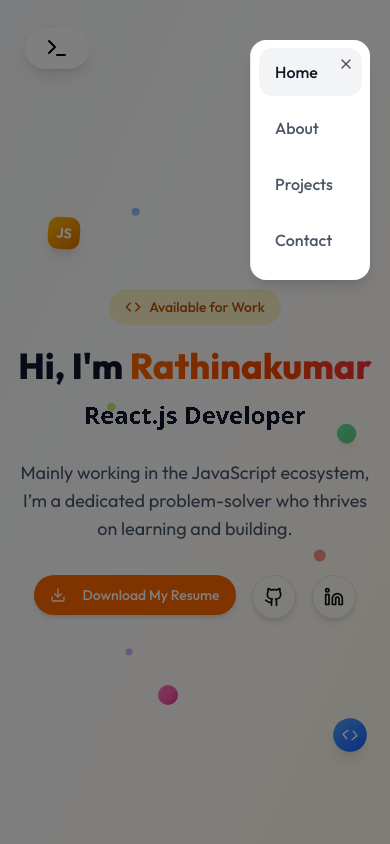
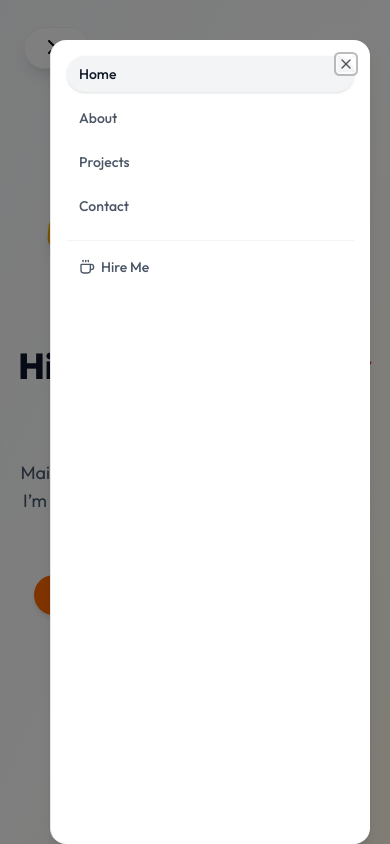
Before and after one commit to rathinakumar-dev/Portfolio, a React (Vite) app: page / in a window 390 px wide. Both pictures are taken after a click on the button 334 px from the left and 48 px from the top of the page. Shown: the top 844 px of the page. Built offline with nearby package versions, Linux system fonts and the light colour scheme.

Commit message:
second commit

```diff
--- a/src/components/Navbar.jsx
+++ b/src/components/Navbar.jsx
@@ -17,6 +17,27 @@ const Navbar = () => {
     { name: "Contact", href: "#contact" },
   ];
 
+  // Handle navigation click for both desktop and mobile
+  const handleNavClick = (e, item) => {
+    e.preventDefault(); // Prevent default anchor behavior
+    setActiveTab(item.name);
+    setIsOpen(false); // Close mobile menu
+
+    // Handle smooth scrolling for hash links
+    if (item.href.startsWith("#")) {
+      const element = document.querySelector(item.href);
+      if (element) {
+        element.scrollIntoView({
+          behavior: "smooth",
+          block: "start",
+        });
+      }
+    } else if (item.href === "/") {
+      // Handle home navigation
+      window.scrollTo({ top: 0, behavior: "smooth" });
+    }
+  };
+
   return (
     <div className="fixed top-6 left-0 right-0 z-50 flex items-center justify-between px-6 max-w-7xl mx-auto">
       {/* Avatar/Logo */}
@@ -28,14 +49,14 @@ const Navbar = () => {
         </div>
       </div>
 
-      {/* Center Navigation Pills */}
-      <div className=" hidden lg:flex bg-white/90 backdrop-blur-md rounded-full px-2 py-1 shadow-lg border border-gray-100">
+      {/* Center Navigation Pills - Desktop */}
+      <div className="hidden lg:flex bg-white/90 backdrop-blur-md rounded-full px-2 py-1 shadow-lg border border-gray-100">
         <div className="flex items-center space-x-1">
           {navItems.map((item) => (
-            <a
-              key={item.name}
+
+             <a key={item.name}
               href={item.href}
-              onClick={() => setActiveTab(item.name)}
+              onClick={(e) => handleNavClick(e, item)}
               className={`px-3 py-2 rounded-full text-sm font-medium transition-all duration-200 ${
                 activeTab === item.name
                   ? "bg-gray-100 text-gray-900 shadow-sm"
@@ -48,8 +69,9 @@ const Navbar = () => {
         </div>
       </div>
 
-      <div className="hidden lg:flex bg-white/90 rounded-full px-2 py-1 shadow-lg border border-gray-100   cursor-pointer">
-        <div className="p-2 rounded-full flex items-center  justify-center hover:bg-gray-50">
+      {/* Hire Me Button - Desktop */}
+      <div className="hidden lg:flex bg-white/90 rounded-full px-2 py-1 shadow-lg border border-gray-100 cursor-pointer">
+        <div className="p-2 rounded-full flex items-center justify-center hover:bg-gray-50">
           <a href="mailto:rathinakumar825@gmail.com" className="no-underline">
             <button className="text-gray-900 text-sm flex gap-1.5 justify-center items-center cursor-pointer">
               <Coffee className="text-gray-900 w-5 h-5" />
@@ -59,7 +81,7 @@ const Navbar = () => {
         </div>
       </div>
 
-      {/* Mobile Menu Button / Desktop Menu Icon */}
+      {/* Mobile Menu Button */}
       <div className="bg-white rounded-full p-2 me-2 shadow-lg flex lg:hidden">
         <Sheet open={isOpen} onOpenChange={setIsOpen}>
           <SheetTrigger asChild>
@@ -73,28 +95,39 @@ const Navbar = () => {
           </SheetTrigger>
           <SheetContent
             side="right"
-            className="bg-white w-30 h-60 p-0 rounded-2xl right-5 top-10"
+            className="bg-white w-80 h-auto p-0 rounded-2xl right-5 top-10"
           >
             <div className="flex flex-col h-full">
               {/* Mobile Navigation */}
-              <div className="flex flex-col p-2 space-y-2">
+              <div className="flex flex-col p-4 space-y-2">
                 {navItems.map((item) => (
-                  <button
-                    key={item.name}
+
+                   <a key={item.name}
                     href={item.href}
-                    onClick={() => {
-                      setActiveTab(item.name);
-                      setIsOpen(false);
-                    }}
-                    className={`text-left px-4 py-3 rounded-xl text-base font-medium transition-all duration-200 ${
+                    onClick={(e) => handleNavClick(e, item)}
+                    className={`px-3 py-2 rounded-full text-sm font-medium transition-all duration-200 ${
                       activeTab === item.name
-                        ? "bg-gray-100 text-gray-900"
+                        ? "bg-gray-100 text-gray-900 shadow-sm"
                         : "text-gray-600 hover:text-gray-900 hover:bg-gray-50"
                     }`}
                   >
                     {item.name}
-                  </button>
+                  </a>
                 ))}
+
+                {/* Mobile Hire Me Button */}
+                <div className="pt-2 border-t border-gray-100 mt-2">
+                  <a
+                    href="mailto:rathinakumar825@gmail.com"
+                    className="no-underline"
+                    onClick={() => setIsOpen(false)}
+                  >
+                    <div className="px-3 py-2 rounded-full text-sm font-medium text-gray-600 hover:text-gray-900 hover:bg-gray-50 transition-all duration-200 flex items-center gap-1.5">
+                      <Coffee className="w-4 h-4" />
+                      Hire Me
+                    </div>
+                  </a>
+                </div>
               </div>
             </div>
           </SheetContent>
```
